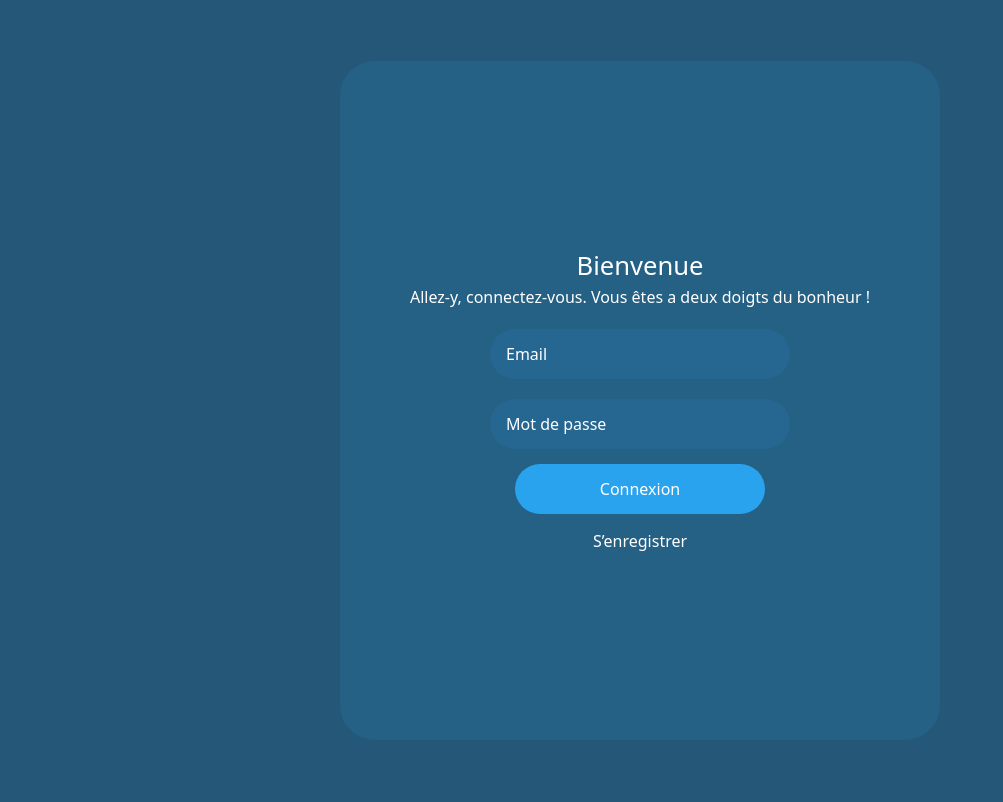
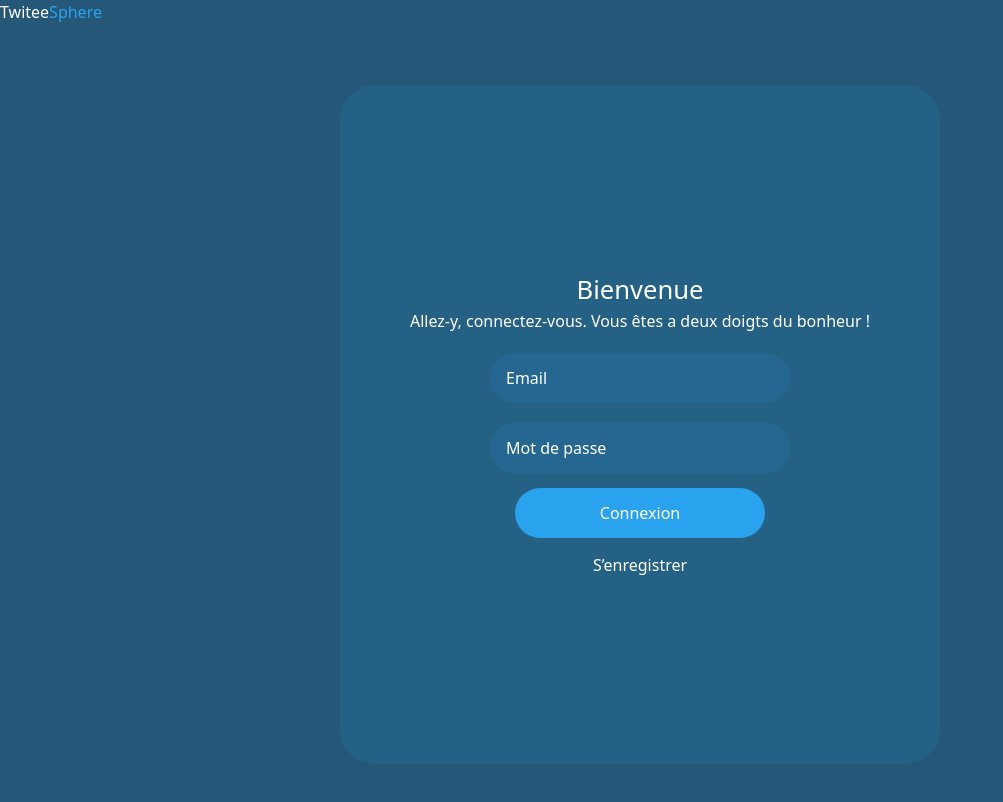
Before and after one commit to Ulthane/twitee-sphere, a React (Vite) app in the folder TWITEE-SPHERE/: page / in a window 1280 px wide. Shown: the top 802 px of the page, without its empty margins (0-1003 px from the left). Built offline with nearby package versions, Linux system fonts and the light colour scheme.

Commit message:
ajout du logo sur la page de connexion

```diff
--- a/TWITEE-SPHERE/src/pages/registerPage/LoginPage.jsx
+++ b/TWITEE-SPHERE/src/pages/registerPage/LoginPage.jsx
@@ -5,6 +5,7 @@ import "./LoginPage.css";
 import { useNavigate } from "react-router";
 import route from "../../routes/route";
 import { toast } from "react-toastify";
+import Logo from "../../components/Logo/Logo";
 
 export default function LoginPage() {
   //ref
@@ -61,6 +62,7 @@ export default function LoginPage() {
 
   return (
     <>
+      <Logo />
       <div className="containerFormLogin">
         <form
           className="formLogin"
```
